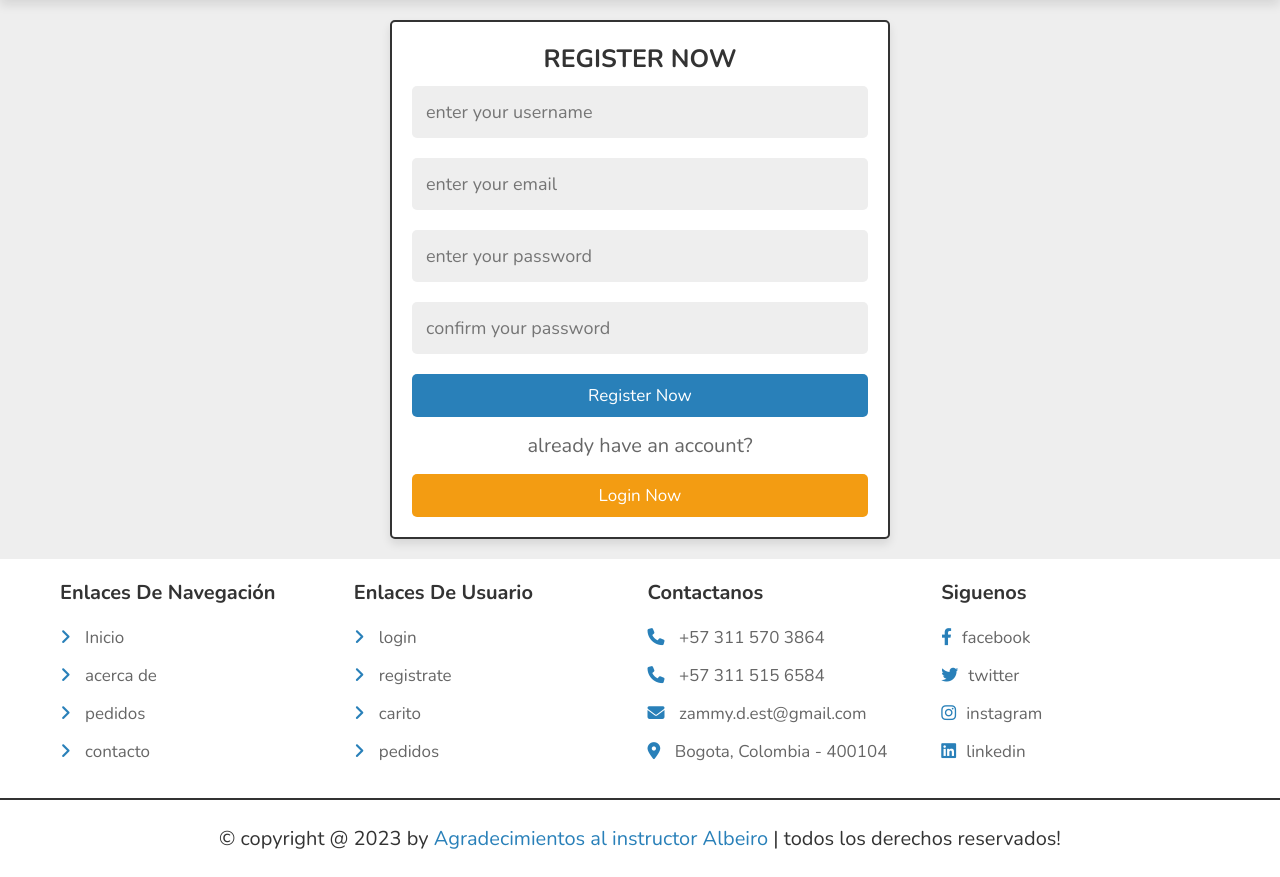
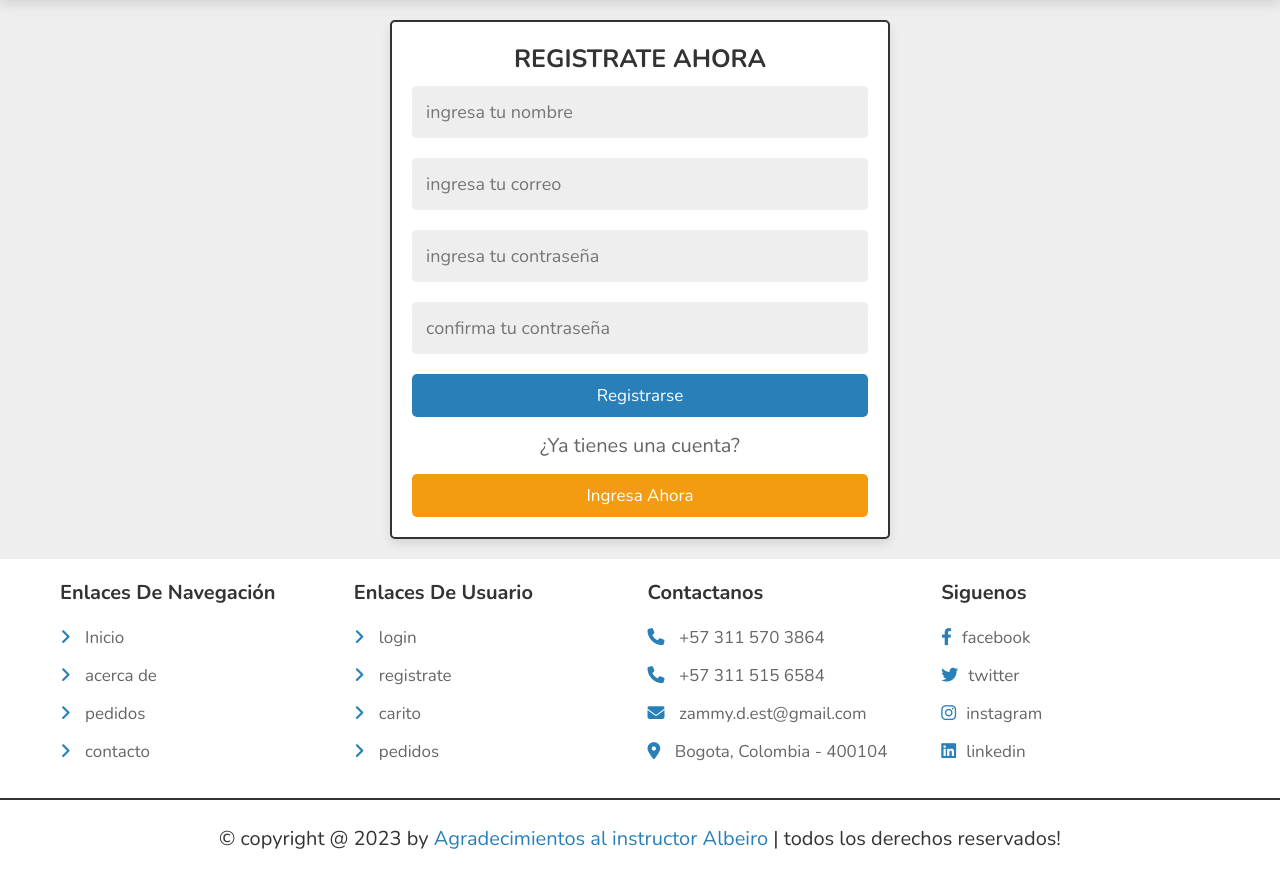
Before and after one commit to zammy-d/HappeFeet, a PHP site: page /user_register.php in a window 1280 px wide. Shown: the part 74-951 px from the top of the page. Run offline with PHP 8.4, Linux system fonts and the light colour scheme; data comes from the database, SQL or seed files in the repository; data that the repository does not hold is empty; some libraries are stand-ins or nearby versions.

Commit message:
Se finaliza panel de usuario - Registro

```diff
--- a/components/user_header.php
+++ b/components/user_header.php
@@ -50,18 +50,18 @@
             $fetch_profile = $select_profile->fetch(PDO::FETCH_ASSOC);
          ?>
          <p><?= $fetch_profile["name"]; ?></p>
-         <a href="update_user.php" class="btn">update profile</a>
+         <a href="update_user.php" class="btn">actualizar el perfil</a>
          <div class="flex-btn">
-            <a href="user_register.php" class="option-btn">register</a>
-            <a href="user_login.php" class="option-btn">login</a>
+            <a href="user_register.php" class="option-btn">registrar</a>
+            <a href="user_login.php" class="option-btn">iniciar sesion</a>
          </div>
          <a href="components/user_logout.php" class="delete-btn" onclick="return confirm('logout from the website?');">logout</a>
          <?php
             }else{
          ?>
-         <p>please login or register first!</p>
+         <p>¡inicia sesión o regístrate!</p>
          <div class="flex-btn">
-            <a href="user_register.php" class="option-btn">register</a>
+            <a href="user_register.php" class="option-btn">registrar</a>
             <a href="user_login.php" class="option-btn">login</a>
          </div>
          <?php
--- a/user_register.php
+++ b/user_register.php
@@ -47,7 +47,7 @@ if(isset($_POST['submit'])){
    <meta charset="UTF-8">
    <meta http-equiv="X-UA-Compatible" content="IE=edge">
    <meta name="viewport" content="width=device-width, initial-scale=1.0">
-   <title>register</title>
+   <title>registrarse</title>
 
    <!-- font awesome cdn link  -->
    <link rel="stylesheet" href="https://cdnjs.cloudflare.com/ajax/libs/font-awesome/6.1.1/css/all.min.css">
@@ -63,14 +63,14 @@ if(isset($_POST['submit'])){
 <section class="form-container">
 
    <form action="" method="post">
-      <h3>register now</h3>
-      <input type="text" name="name" required placeholder="enter your username" maxlength="20"  class="box">
-      <input type="email" name="email" required placeholder="enter your email" maxlength="50"  class="box" oninput="this.value = this.value.replace(/\s/g, '')">
-      <input type="password" name="pass" required placeholder="enter your password" maxlength="20"  class="box" oninput="this.value = this.value.replace(/\s/g, '')">
-      <input type="password" name="cpass" required placeholder="confirm your password" maxlength="20"  class="box" oninput="this.value = this.value.replace(/\s/g, '')">
-      <input type="submit" value="register now" class="btn" name="submit">
-      <p>already have an account?</p>
-      <a href="user_login.php" class="option-btn">login now</a>
+      <h3>registrate ahora</h3>
+      <input type="text" name="name" required placeholder="ingresa tu nombre" maxlength="20"  class="box">
+      <input type="email" name="email" required placeholder="ingresa tu correo" maxlength="50"  class="box" oninput="this.value = this.value.replace(/\s/g, '')">
+      <input type="password" name="pass" required placeholder="ingresa tu contraseña" maxlength="20"  class="box" oninput="this.value = this.value.replace(/\s/g, '')">
+      <input type="password" name="cpass" required placeholder="confirma tu contraseña" maxlength="20"  class="box" oninput="this.value = this.value.replace(/\s/g, '')">
+      <input type="submit" value="Registrarse" class="btn" name="submit">
+      <p>¿Ya tienes una cuenta?</p>
+      <a href="user_login.php" class="option-btn">ingresa ahora</a>
    </form>
 
 </section>
```
